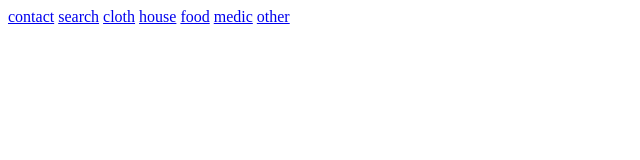
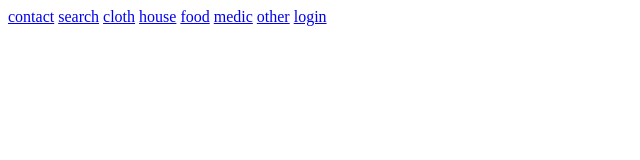
Before and after one commit to kawingliu6/cs3483, a plain HTML site: page index.html in a window 1280 px wide. Shown: the full height of the page, 0-640 px from the left. Drawn offline with Linux system fonts and the light colour scheme.

Commit message:
try tracking

```diff
--- a/index.html
+++ b/index.html
@@ -10,6 +10,7 @@
         <a href="food/food.html">food</a>
         <a href="medic/medic.html">medic</a>
         <a href="other/other.html">other</a>
+        <a href="tracking/examples/face_camera.html">login</a>
     </body>
 
 </html>
```
Also changed, not shown: 1 other file.
